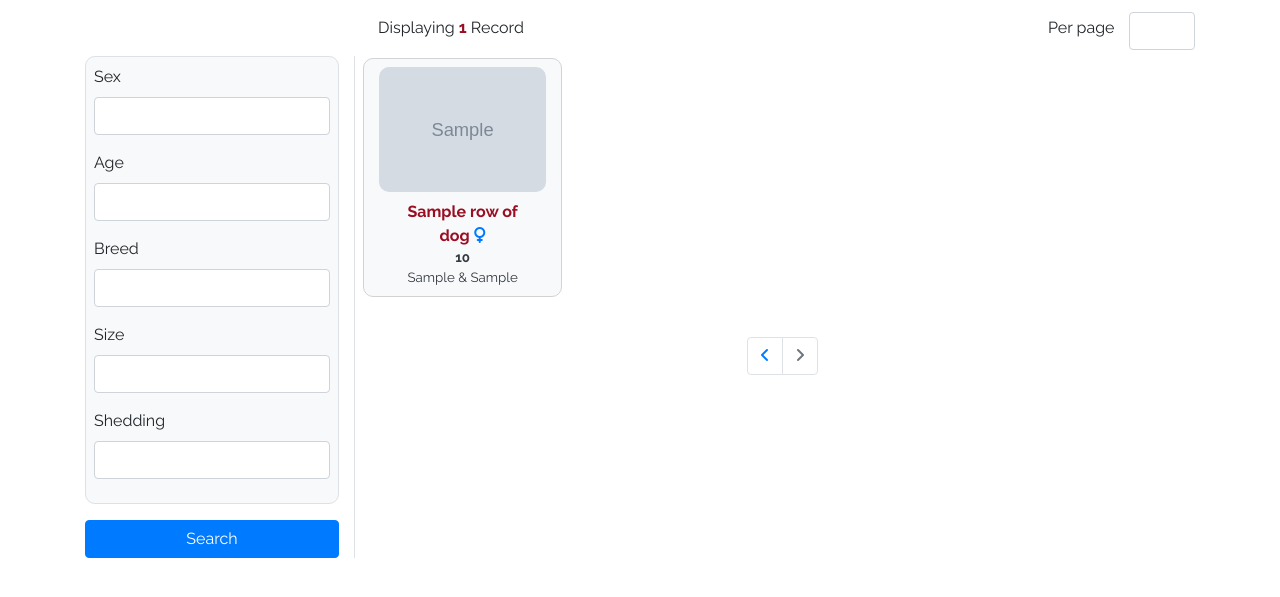
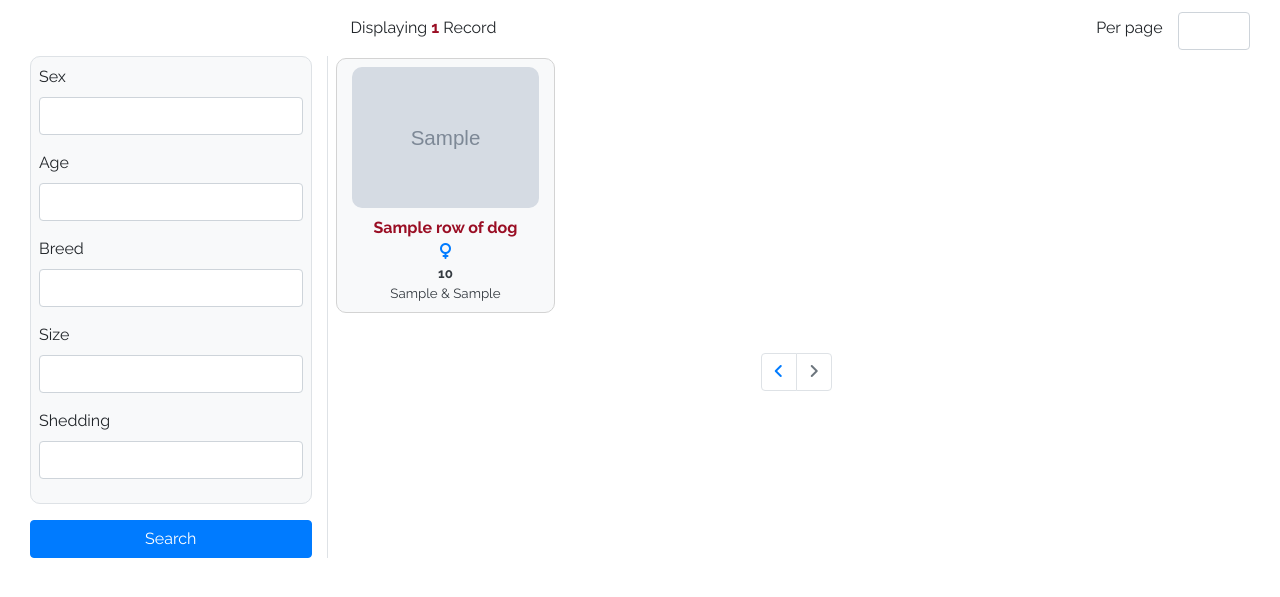
Before and after one commit to charliegriefer/barbs, a Flask app: template app/templates/index.html in a window 1280 px wide. Shown: the top 597 px of the page. Run offline with Flask 3, Linux system fonts and the light colour scheme; the template is opened without the code that fills it: most values are stand-ins (such as "Sample title", 1, 10 or a date in 2020); grey boxes marked "Sample" are stand-in pictures; form fields are guessed from the names that the template uses; parts of the project's set-up code (start-up, migrations or seed data) failed here and were passed over; some libraries are stand-ins or nearby versions.

Commit message:
For #15 - update another container

```diff
--- a/app/templates/index.html
+++ b/app/templates/index.html
@@ -4,7 +4,7 @@
 
 {% block content %}
   <div class="{{ main_class }} mt-2">
-    <div class="container">
+    <div class="{{ main_class }}">
       <div class="row">
 
         <div class="col-3 border-right mt-5">
```
